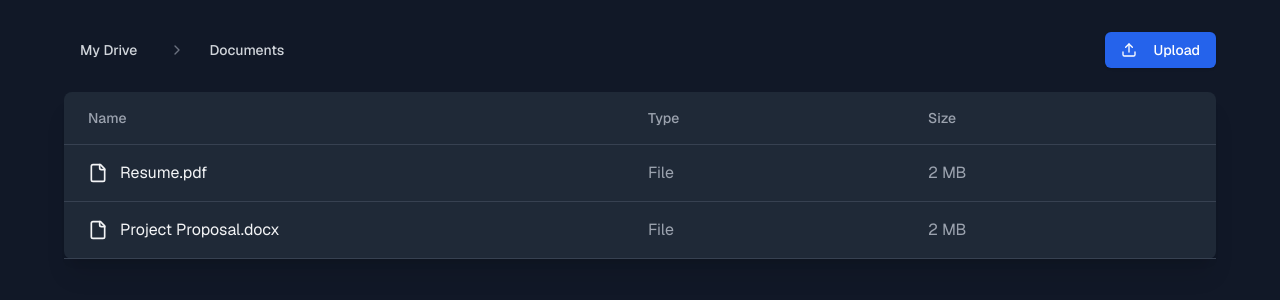
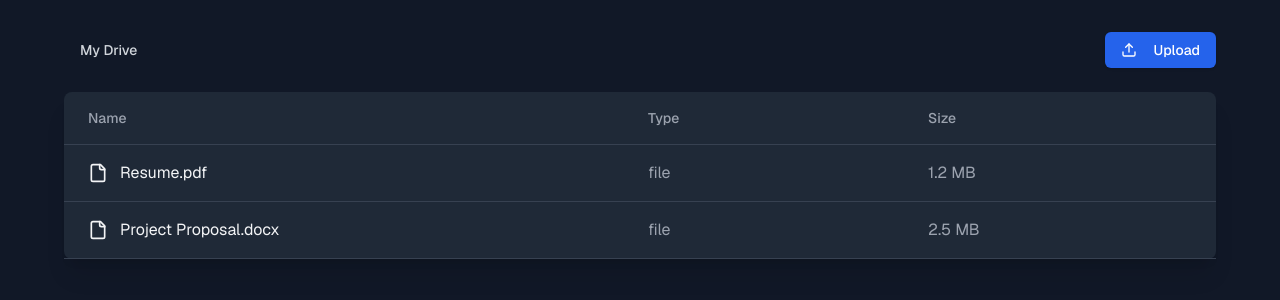
Before and after one commit to OscarG-png/cloud-drive, a Next.js app: page / in a window 1280 px wide. Both pictures are taken after a click on the button "Documents". Shown: the top 300 px of the page. Built offline with nearby package versions, Linux system fonts and the light colour scheme.

Commit message:
mock data rendering properly

```diff
--- /dev/null
+++ b/src/app/file-row.tsx
@@ -0,0 +1,54 @@
+import { Folder, FileIcon } from "lucide-react";
+import type { File, Folder as FolderType } from "~/lib/mock-data";
+import Link from "next/link";
+export function FileRow(props: { file: File }) {
+  const { file } = props;
+  return (
+    <li
+      key={file.id}
+      className="hover:bg-gray-750 border-b border-gray-700 px-6 py-4"
+    >
+      <div className="grid grid-cols-12 items-center gap-4">
+        <div className="col-span-6 flex items-center">
+          <Link
+            href={file.url}
+            target="_blank"
+            className="flex items-center text-gray-100 hover:text-blue-400"
+          >
+            <FileIcon className="mr-3" size={20} />
+            {file.name}
+          </Link>
+        </div>
+        <div className="col-span-3 text-gray-400">{"file"}</div>
+        <div className="col-span-3 text-gray-400">{file.size}</div>
+      </div>
+    </li>
+  );
+}
+
+export function FolderRow(props: {
+  folder: FolderType;
+  handleFolderClick: () => void;
+}) {
+  const { folder, handleFolderClick } = props;
+  return (
+    <li
+      key={folder.id}
+      className="hover:bg-gray-750 border-b border-gray-700 px-6 py-4"
+    >
+      <div className="grid grid-cols-12 items-center gap-4">
+        <div className="col-span-6 flex items-center">
+          <button
+            onClick={() => handleFolderClick()}
+            className="flex items-center text-gray-100 hover:text-blue-400"
+          >
+            <Folder className="mr-3" size={20} />
+            {folder.name}
+          </button>
+        </div>
+        <div className="col-span-3 text-gray-400"></div>
+        <div className="col-span-3 text-gray-400"></div>
+      </div>
+    </li>
+  );
+}
--- a/src/app/page.tsx
+++ b/src/app/page.tsx
@@ -1,16 +1,20 @@
 "use client";
 
 import { useState } from "react";
-import { mockFiles } from "../lib/mock-data";
+import { mockFiles, mockFolders } from "../lib/mock-data";
 import { Folder, FileIcon, Upload, ChevronRight } from "lucide-react";
 import Link from "next/link";
 import { Button } from "~/components/ui/button";
+import { FileRow, FolderRow } from "./file-row";
 
 export default function GoogleDriveClone() {
-  const [currentFolder, setCurrentFolder] = useState<string | null>(null);
+  const [currentFolder, setCurrentFolder] = useState<string>("root");
 
   const getCurrentFiles = () => {
     return mockFiles.filter((file) => file.parent === currentFolder);
+  };
+  const getCurrentFolders = () => {
+    return mockFolders.filter((folder) => folder.parent === currentFolder);
   };
 
   const handleFolderClick = (folderId: string) => {
@@ -44,7 +48,7 @@ export default function GoogleDriveClone() {
         <div className="mb-6 flex items-center justify-between">
           <div className="flex items-center">
             <Button
-              onClick={() => setCurrentFolder(null)}
+              onClick={() => setCurrentFolder("root")}
               variant="ghost"
               className="mr-2 text-gray-300 hover:text-white"
             >
@@ -80,39 +84,15 @@ export default function GoogleDriveClone() {
             </div>
           </div>
           <ul>
+            {getCurrentFolders().map((folder) => (
+              <FolderRow
+                key={folder.id}
+                folder={folder}
+                handleFolderClick={() => handleFolderClick(folder.id)}
+              />
+            ))}
             {getCurrentFiles().map((file) => (
-              <li
-                key={file.id}
-                className="hover:bg-gray-750 border-b border-gray-700 px-6 py-4"
-              >
-                <div className="grid grid-cols-12 items-center gap-4">
-                  <div className="col-span-6 flex items-center">
-                    {file.type === "folder" ? (
-                      <button
-                        onClick={() => handleFolderClick(file.id)}
-                        className="flex items-center text-gray-100 hover:text-blue-400"
-                      >
-                        <Folder className="mr-3" size={20} />
-                        {file.name}
-                      </button>
-                    ) : (
-                      <Link
-                        href={file.url ?? "#"}
-                        className="flex items-center text-gray-100 hover:text-blue-400"
-                      >
-                        <FileIcon className="mr-3" size={20} />
-                        {file.name}
-                      </Link>
-                    )}
-                  </div>
-                  <div className="col-span-3 text-gray-400">
-                    {file.type === "folder" ? "Folder" : "File"}
-                  </div>
-                  <div className="col-span-3 text-gray-400">
-                    {file.type === "folder" ? "--" : "2 MB"}
-                  </div>
-                </div>
-              </li>
+              <FileRow key={file.id} file={file} />
             ))}
           </ul>
         </div>
--- a/src/lib/mock-data.ts
+++ b/src/lib/mock-data.ts
@@ -1,21 +1,74 @@
 export interface File {
-  id: string
-  name: string
-  type: "file" | "folder"
-  url?: string
-  parent: string | null
-  size?: string
+  id: string;
+  name: string;
+  type: "file";
+  url: string;
+  parent: string;
+  size: string;
 }
 
+export type Folder = {
+  id: string;
+  name: string;
+  type: "folder";
+  parent: string | null;
+};
+
+export const mockFolders: Folder[] = [
+  { id: "root", name: "root", type: "folder", parent: null },
+  { id: "1", name: "Documents", type: "folder", parent: "root" },
+  { id: "2", name: "Images", type: "folder", parent: "root" },
+  { id: "3", name: "Work", type: "folder", parent: "root" },
+  { id: "4", name: "Presentations", type: "folder", parent: "3" },
+];
+
 export const mockFiles: File[] = [
-  { id: "1", name: "Documents", type: "folder", parent: null },
-  { id: "2", name: "Images", type: "folder", parent: null },
-  { id: "3", name: "Work", type: "folder", parent: null },
-  { id: "4", name: "Resume.pdf", type: "file", url: "/files/resume.pdf", parent: "1", size: "1.2 MB" },
-  { id: "5", name: "Project Proposal.docx", type: "file", url: "/files/proposal.docx", parent: "1", size: "2.5 MB" },
-  { id: "6", name: "Vacation.jpg", type: "file", url: "/files/vacation.jpg", parent: "2", size: "3.7 MB" },
-  { id: "7", name: "Profile Picture.png", type: "file", url: "/files/profile.png", parent: "2", size: "1.8 MB" },
-  { id: "8", name: "Presentations", type: "folder", parent: "3" },
-  { id: "9", name: "Q4 Report.pptx", type: "file", url: "/files/q4-report.pptx", parent: "8", size: "5.2 MB" },
-  { id: "10", name: "Budget.xlsx", type: "file", url: "/files/budget.xlsx", parent: "3", size: "1.5 MB" },
-]
+  {
+    id: "4",
+    name: "Resume.pdf",
+    type: "file",
+    url: "/files/resume.pdf",
+    parent: "1",
+    size: "1.2 MB",
+  },
+  {
+    id: "5",
+    name: "Project Proposal.docx",
+    type: "file",
+    url: "/files/proposal.docx",
+    parent: "1",
+    size: "2.5 MB",
+  },
+  {
+    id: "6",
+    name: "Vacation.jpg",
+    type: "file",
+    url: "/files/vacation.jpg",
+    parent: "2",
+    size: "3.7 MB",
+  },
+  {
+    id: "7",
+    name: "Profile Picture.png",
+    type: "file",
+    url: "/files/profile.png",
+    parent: "2",
+    size: "1.8 MB",
+  },
+  {
+    id: "9",
+    name: "Q4 Report.pptx",
+    type: "file",
+    url: "/files/q4-report.pptx",
+    parent: "8",
+    size: "5.2 MB",
+  },
+  {
+    id: "10",
+    name: "Budget.xlsx",
+    type: "file",
+    url: "/files/budget.xlsx",
+    parent: "3",
+    size: "1.5 MB",
+  },
+];
```
